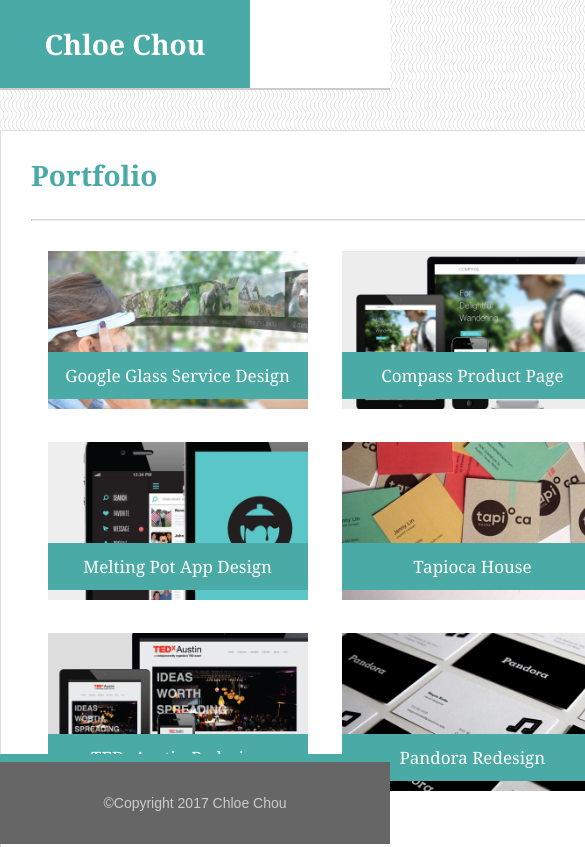
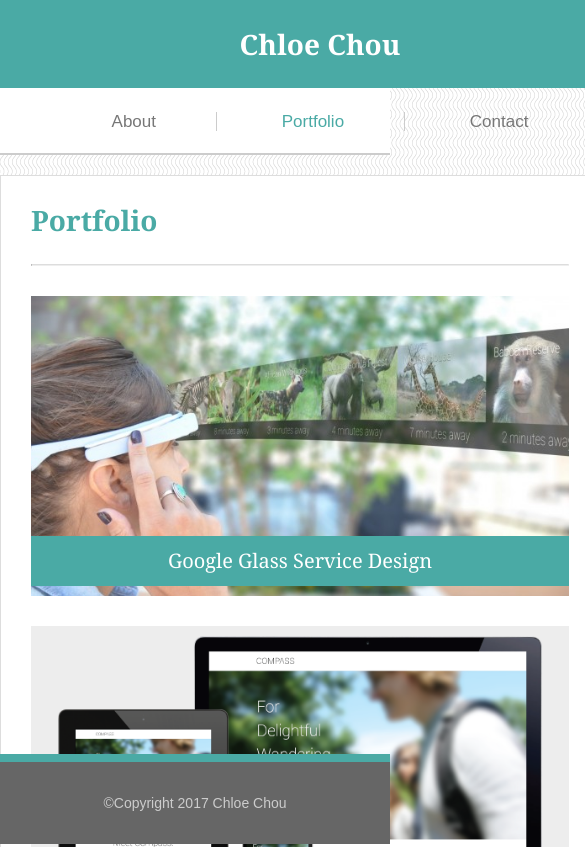
Before and after one commit to chloechoudesign/Responsive-Portfolio, a plain HTML site: page portfolio.html in a window 390 px wide. Shown: the top 847 px of the page, 585 px wide, since content can reach past the window. Drawn offline with Linux system fonts and the light colour scheme.

Commit message:
add responsive portfolio

```diff
--- a/assets/css/style.css
+++ b/assets/css/style.css
@@ -132,16 +132,16 @@ textarea{
   }
 
 ::-webkit-input-placeholder { /* Chrome/Opera/Safari */
-  color: #ddd;
+  color: #ccc;
 }
 ::-moz-placeholder { /* Firefox 19+ */
-  color: pink;
+  color: #ccc;
 }
 :-ms-input-placeholder { /* IE 10+ */
-  color: pink;
+  color: #ccc;
 }
 :-moz-placeholder { /* Firefox 18- */
-  color: pink;
+  color: #ccc;
 }
 
 input[type=submit] {
@@ -176,7 +176,7 @@ input[type=submit] {
 
 .project:hover{
   	color: #fff;
-	opacity: 0.4;
+	 opacity: 0.4;
   }
 
 .project-img{
@@ -244,6 +244,7 @@ aside hr{
 #linkedin-icon{
 	position: relative;
 	top: -6px;
+    left: 2px;
 }
 
 #linkedin-icon:hover{
@@ -280,3 +281,164 @@ footer span{
   display: block;
   clear: both;
 }
+
+
+/*media query starts here*/
+
+@media screen and (max-width: 980px) {
+
+    .header-wrapper{
+        max-width: 710px;
+    }
+
+    .content-wrapper{
+        max-width: 710px;
+    }
+
+    section{
+        max-width: 407px;
+    }
+
+    .profile-img{
+        width: 100%;
+        margin-bottom: 30px;
+    }
+
+    aside{
+        max-width: 263px
+    }
+
+    aside h2{
+        font-size: 22px;
+    }
+
+    .social-icon{
+        float: left;
+        margin-left: 0;
+        transform: scale(0.9);
+
+    }
+
+   .project{
+        margin-left: 0px;
+        width: 100%;
+    }
+
+    .project-img{
+        width: 100%;
+    }
+}
+
+@media screen and (max-width: 768px) {
+
+     .header-wrapper{
+        max-width: 640px;
+    }
+
+    .content-wrapper{
+        max-width: 640px;
+    }
+
+    section{
+        width: 100%;
+        max-width: 640px;
+        margin-bottom: 40px;
+    }
+
+    .profile-img{
+        width: 60%;
+        float: left;
+        margin-right: 30px;
+        margin-bottom: 0;
+    }
+
+    aside{
+        float: left;
+        width: 100%;
+        max-width: 640px;
+        text-align: left;
+    }
+
+    .social-icon{
+        margin-left: 10px;
+        transform: scale(1);
+    }
+
+    .first{
+        margin-left: 0px;
+    }
+
+    .portfolio-container{
+        width: 100%;
+
+    }
+
+    .project{
+        width: 280px;
+        float: left;
+        margin-left: 18px;
+    }
+
+    .no-margin{
+        margin-left: 0;
+    }
+}
+
+@media screen and (max-width: 640px){
+
+    header{
+        background-color: #fff;
+        width: 100%;
+        height: 155px;
+        border-bottom: 2px solid #ccc;
+    }
+
+    .header-wrapper{
+        max-width: 640px;
+        text-align: center;
+    }
+
+    .logo{
+       width: 100%;
+       text-align: center;
+    }
+
+    nav{
+       display: inline-block;
+       float: none;
+       margin-top: 25px;
+    }
+
+
+    nav ul li{
+        display: inline;
+        margin-left: 60px;
+        border-right: 1px solid #ccc;
+        padding-right: 60px;
+    }
+
+
+    .content-wrapper{
+        max-width: 600px;
+        margin-top: 20px;
+    }
+
+    .profile-img{
+        width: 100%;
+        margin-bottom: 30px;
+    }
+
+    .project{
+        margin-left: 0px;
+        width: 100%;
+        height: 300px;
+    }
+
+    .project-img{
+        width: 100%;
+    }
+
+    .project-title{
+        font-size: 20px;
+    }
+}
--- a/portfolio.html
+++ b/portfolio.html
@@ -3,6 +3,7 @@
 <head>
 	<meta charset="utf-8">
 	<title>Portfolio</title>
+	<meta name="viewport" content="width=device-width, initial-scale=1.0">
 
 	<link rel="stylesheet" type="text/css" href="assets/css/reset.css">
 	<link rel="stylesheet" type="text/css" href="assets/css/style.css">
```
Also changed, not shown: contact.html (+1 -0 lines), index.html (+2 -3 lines).
